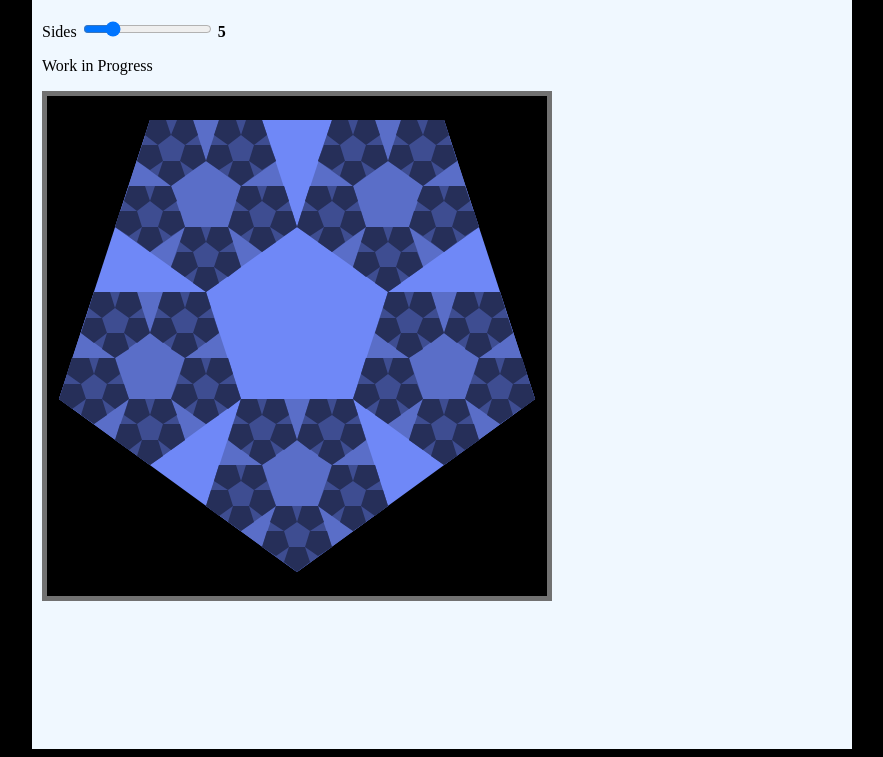
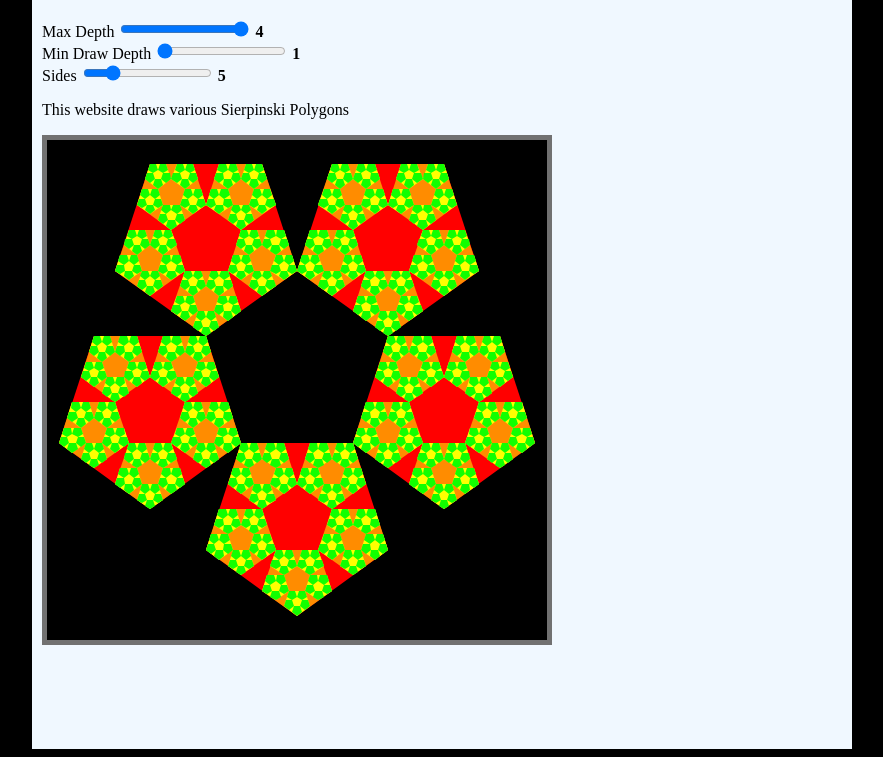
Before and after one commit to contic5/sierpinski-polygon, a website built with Vite: page index.html in a window 1280 px wide. Shown: the part 79-836 px from the top of the page, without its empty margins (198-1081 px from the left). Built offline with nearby package versions, Linux system fonts and the light colour scheme.

Commit message:
Added the ability to only draw certain depths. This allows for more varied drawings.

```diff
--- a/index.html
+++ b/index.html
@@ -9,19 +9,35 @@
   <body>
     <main>
     <h1>Sierpinski Polygon</h1>
+
+    <div>
+    <label for="max_depth">Max Depth</label>
+    <input id="max_depth" type="range" min="1" max="4" value="4">
+    <b id="max_depth_value">3</b>
+    </div>
+
+    <div>
+    <label for="min_draw_depth">Min Draw Depth</label>
+    <input id="min_draw_depth" type="range" min="1" max="4" value="1">
+    <b id="min_draw_depth_value">1</b>
+    </div>
+
+
     <div>
     <label for="sides">Sides</label>
     <input id="sides" type="range" min="3" max="13" value="5">
     <b id="sides_value">3</b>
     </div>
 
-    <p>Work in Progress</p>
+    <p>This website draws various Sierpinski Polygons</p>
     <canvas id="my_canvas" width="500" height="500">
     </main>
     <script type="module" src="/src/main.js"></script>
     <script type="module">
     import {setup} from "/src/main.js";
     document.getElementById("sides").onchange=setup;
+    document.getElementById("max_depth").onchange=setup;
+    document.getElementById("min_draw_depth").onchange=setup;
     </script>
   </body>
 </html>
--- a/src/main.js
+++ b/src/main.js
@@ -30,8 +30,14 @@ class Polygon
 
   draw()
   {
+
+    //Only draw polygons if they are at least a certain depth.
+    if(this.depth<min_draw_depth)
+    {
+      return;
+    }
     //this.print_points();
-    ctx.fillStyle=colors[this.depth];
+    ctx.fillStyle=colors[this.depth-1];
 
     //Create a new Path2D that uses the points in the polygon. Start at the first point and then travel to each point.
     let region = new Path2D();
@@ -49,7 +55,7 @@ class Polygon
 }
 
 
-function create_polygon(center,radius,depth=0)
+function create_polygon_from_center(center,radius,depth=0)
 {
 
   //Generate points for a polygon
@@ -67,7 +73,7 @@ function create_polygon(center,radius,depth=0)
   polygons.push(new Polygon(center,points,depth));
 
   //Only generate smaller polygons if depth is less than or equal to 2.
-  if(depth<=2)
+  if(depth<max_depth)
   {
     generate_smaller_polygons(center,radius,depth);
   }
@@ -91,19 +97,24 @@ function generate_smaller_polygons(center,radius,depth)
   //console.log(scale_factor);
 
   /*
+  Generate smaller polygons.
   https://larryriddle.agnesscott.org/ifs/pentagon/ngondet.htm
   Each central angle is equal to 2*pi/n, so if w denotes the distance from the center to the vertex, then the vertices are at the points (w*cos(2 pi*k/n), w*sin(2 pi*k/n) for k = 1 to n. Therefore, the translation for the kth function is
   */
 
+  let centers=[];
   for(let k=1;k<=sides;k++)
   {
     let center_x=(1-scale_factor)*radius*Math.cos((2*Math.PI*k)/sides+offset_radians)+center[0];
     let center_y=(1-scale_factor)*radius*Math.sin((2*Math.PI*k)/sides+offset_radians)+center[1];
+    centers.push([center_x,center_y]);
 
     //console.log(x+" "+y);
     //Turn the center points into a polygon. Increase the depth by 1 to prevent infinite recursion.
-    create_polygon([center_x,center_y],scale_factor*radius,depth+1);
+    create_polygon_from_center([center_x,center_y],scale_factor*radius,depth+1);
   }
+
+
 }
 
 //This function centers the largest polygon.
@@ -137,7 +148,7 @@ function clear()
 function draw()
 {
   clear();
-  create_polygon([c.width/2,c.height/2],original_radius);
+  create_polygon_from_center([c.width/2,c.height/2],original_radius);
 
   //Calculate the offset
   const offset_y=calculate_offset();
@@ -171,6 +182,16 @@ export function setup()
   sides=parseInt(document.getElementById("sides").value);
   document.getElementById("sides_value").innerHTML=sides;
 
+  max_depth=parseInt(document.getElementById("max_depth").value);
+  document.getElementById("max_depth_value").innerHTML=max_depth;
+
+  min_draw_depth=parseInt(document.getElementById("min_draw_depth").value);
+  //Make sure that the min draw depth is not greater than the max depth.
+
+  min_draw_depth=Math.min(max_depth,min_draw_depth);
+  document.getElementById("min_draw_depth").value=min_draw_depth;
+  document.getElementById("min_draw_depth_value").innerHTML=min_draw_depth;
+
   //Rotate the polygon if it has an odd number of sides.
   offset_degrees=0;
   if(sides%2==1)
@@ -182,8 +203,8 @@ export function setup()
 }
 
 //Colors for the pattern
-let colors=["#ff0000","#ff8c00","#ffff00","#11ff00ff"];
-colors=["#6f88f7ff","#5a6ec8ff","#3e4d91ff","#262f59ff"];
+let colors=["#ff0000","#ff8c00","#ffff00","#11ff00ff","#0088ffff"];
+//colors=["#6f88f7ff","#5a6ec8ff","#3e4d91ff","#262f59ff"];
 let c=document.getElementById("my_canvas");
 let ctx=c.getContext("2d");
 
@@ -191,6 +212,12 @@ let original_radius=c.width/2;
 //How many sides the polygon has
 let sides=3;
 
+//The maximum depth for generating polygons.
+let max_depth=4;
+
+//The minimum depth for drawing polygons.
+let min_draw_depth=4;
+
 let offset_degrees=0;
 let offset_radians=0;
 let polygons=[];
```
